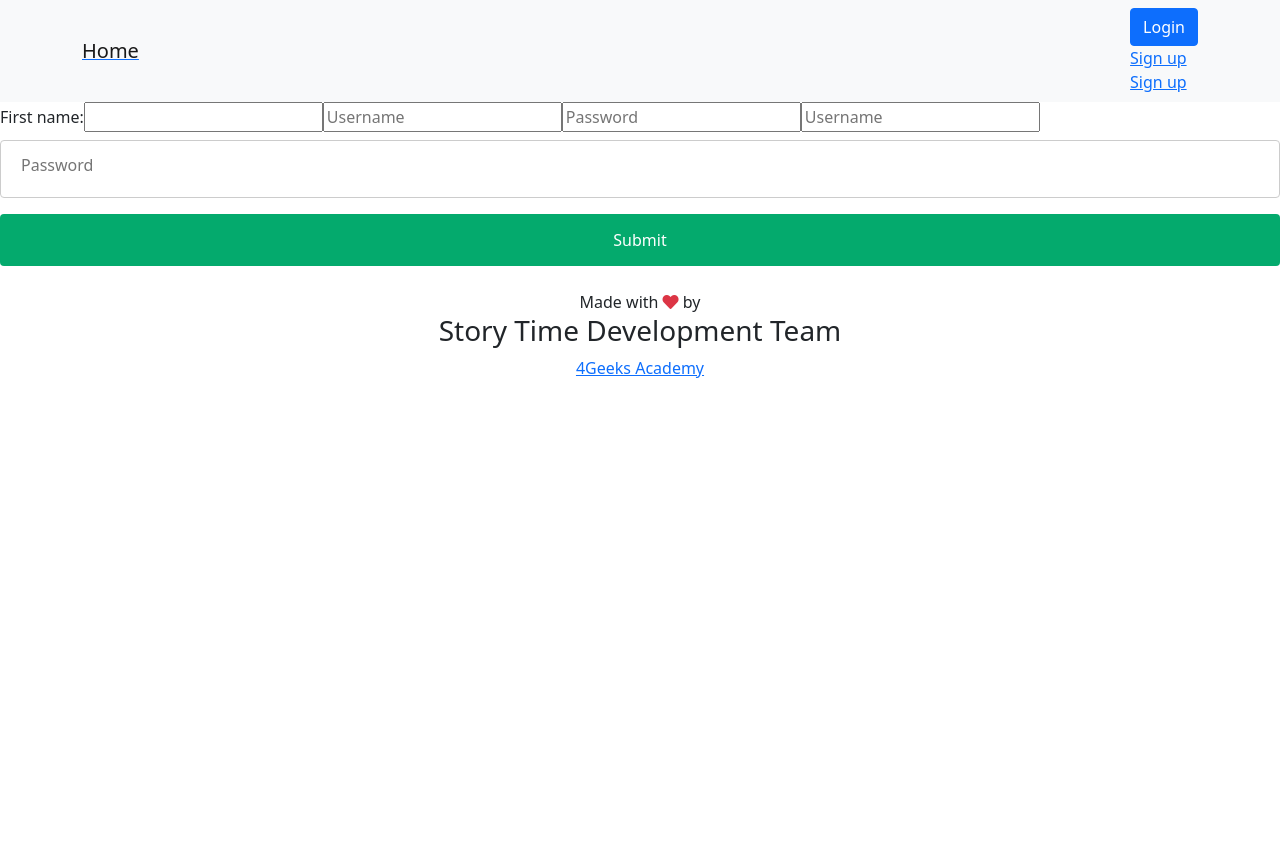
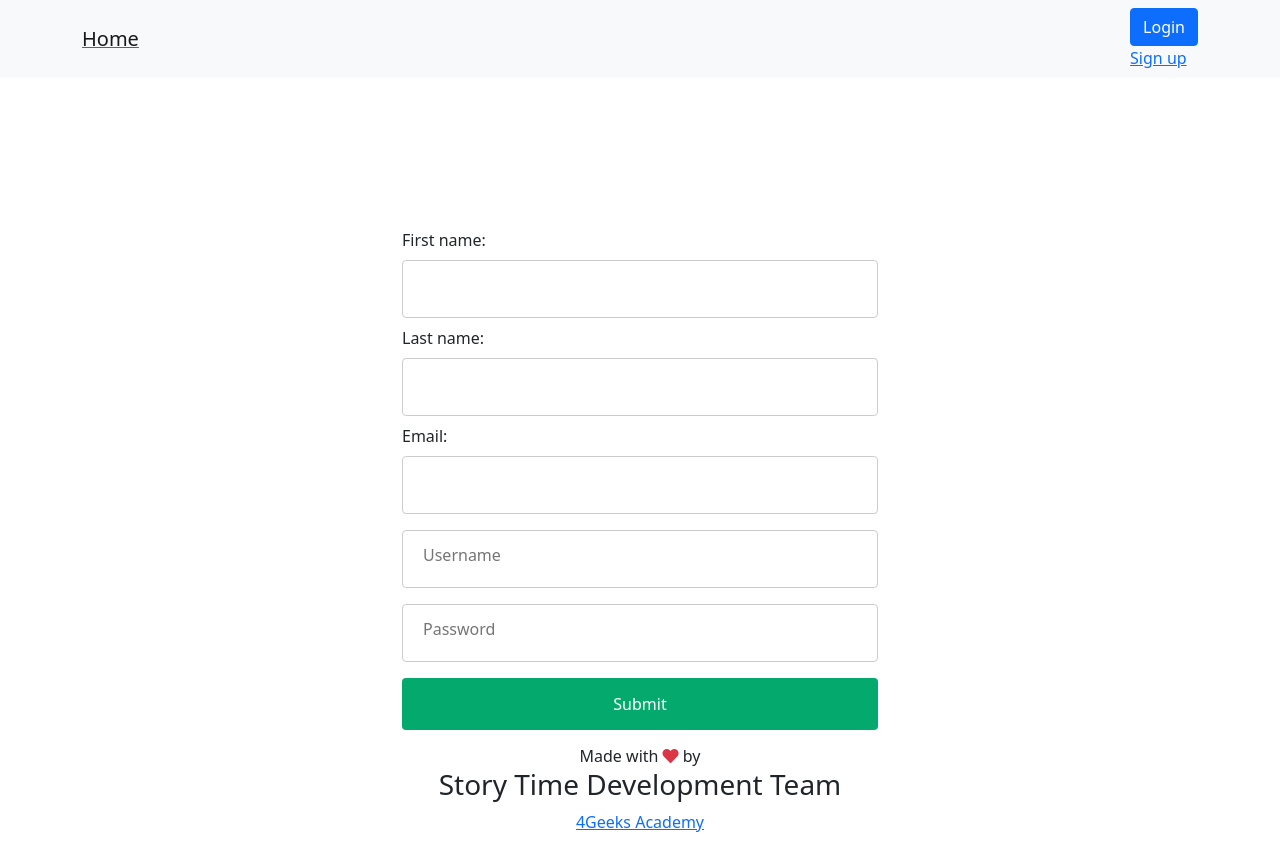
Before and after one commit to Minimage/StoryTime_App, a React app: page /signup in a window 1280 px wide. Before the commit the page ends 800 px from the top, so only its background shows below. Built offline with nearby package versions, Linux system fonts and the light colour scheme.

Commit message:
Fix styling on signup page and when a user logs in the signup btn will no longer be visable

```diff
--- a/src/front/js/component/navbar.js
+++ b/src/front/js/component/navbar.js
@@ -45,7 +45,6 @@ export const Navbar = () => {
           <div className="ml-auto">
             <Link to="/signup">
               <div className={auth === true ? "hide" : "show"}>Sign up </div>
-              <div>Sign up </div>
             </Link>
           </div>
         </div>
--- a/src/front/js/pages/signup.js
+++ b/src/front/js/pages/signup.js
@@ -15,21 +15,24 @@ export const Signup = () => {
 
   //_____________________________________________________________________
   return (
-    <>
-      <div className="signup_form">
-        <form action="/api/register" method="POST">
+    <div className="signup_form">
+      <div className="container-fluid" id="signup_form">
+        <form action="/action_page.php" method="POST">
           <label for="fname">First name:</label>
           <input type="text" id="fname" name="fname" />
 
+          <label for="lname">Last name:</label>
+          <input type="text" id="lname" name="lname" />
+
+          <label for="email">Email:</label>
+          <input type="text" id="email" name="email" />
+
           <input type="text" placeholder="Username"></input>
           <input type="text" placeholder="Password"></input>
-
-          <input type="text" placeholder="Username"></input>
-          <input type="password" placeholder="Password"></input>
           <input type="submit" value="Submit" />
         </form>
       </div>
-    </>
+    </div>
   );
   //_____________________________________________________________________
 };
--- a/src/front/styles/signup.css
+++ b/src/front/styles/signup.css
@@ -1,9 +1,14 @@
 #signup_form {
   width: 500px;
   height: 500px;
+
+  font-family: inherit;
+  font-size: inherit;
+  line-height: inherit;
+  margin-top: 150px;
+  /* background-color: blue; */
 }
-
-input[type="password"],
+input[type="text"],
 select {
   width: 100%;
   padding: 12px 20px 20px 20px;
```
